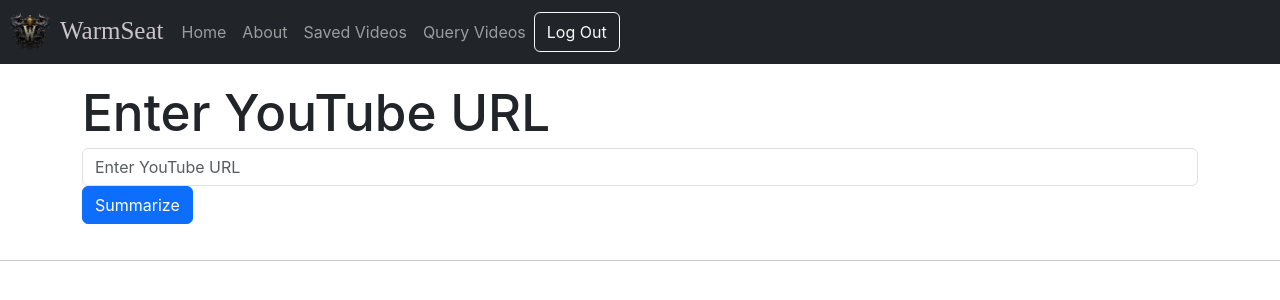
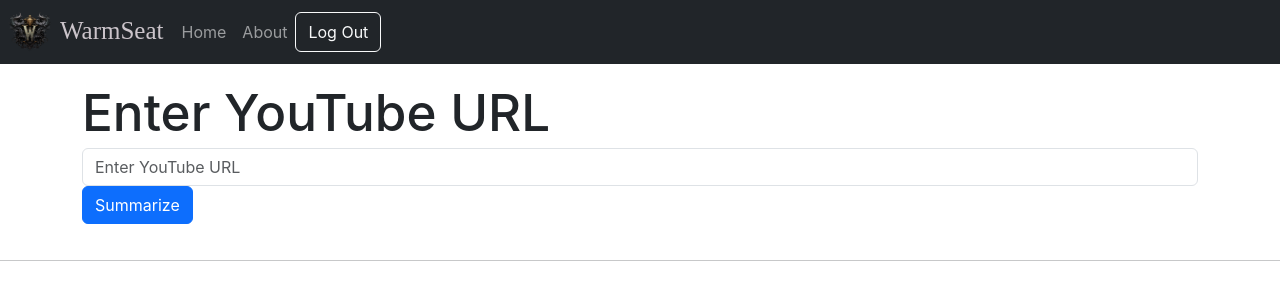
Before and after one commit to Warmseat/warmseat-frontend, a React (Vite) app: page / in a window 1280 px wide. Shown: the top 300 px of the page. Built offline with nearby package versions, Linux system fonts and the light colour scheme.

Commit message:
took out unnecessary stuff on navbar

```diff
--- a/components/Header.jsx
+++ b/components/Header.jsx
@@ -35,8 +35,6 @@ function Header() {
       <Nav className="ml-auto">
         <Nav.Link href="/">Home</Nav.Link>
         <Nav.Link href="/about">About</Nav.Link>
-        <Nav.Link href="/saved-videos">Saved Videos</Nav.Link>
-        <Nav.Link href="/query-videos">Query Videos</Nav.Link>
         <Button variant="outline-light" onClick={() => alert('Log out clicked')}>Log Out</Button>
       </Nav>
     </Navbar>
```
